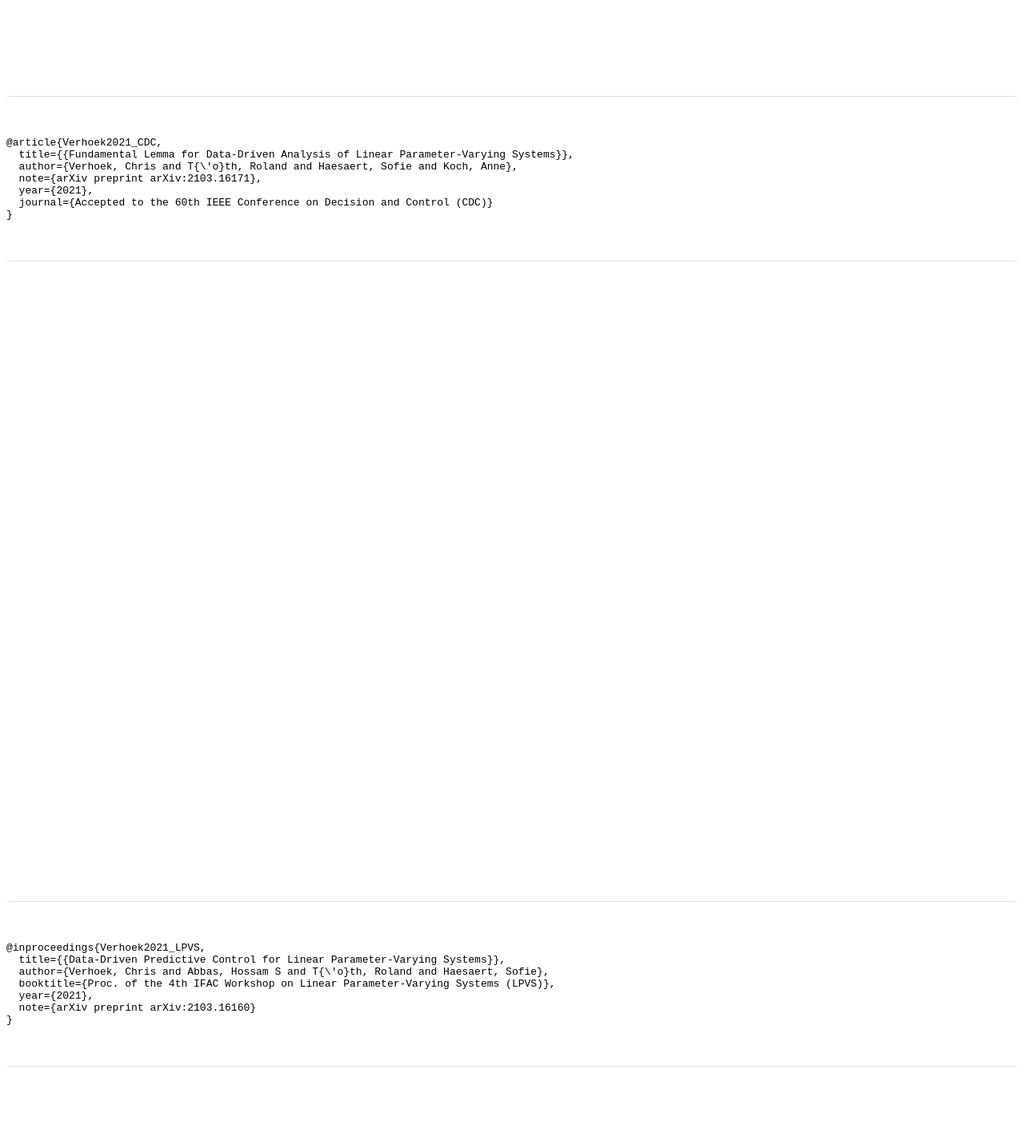
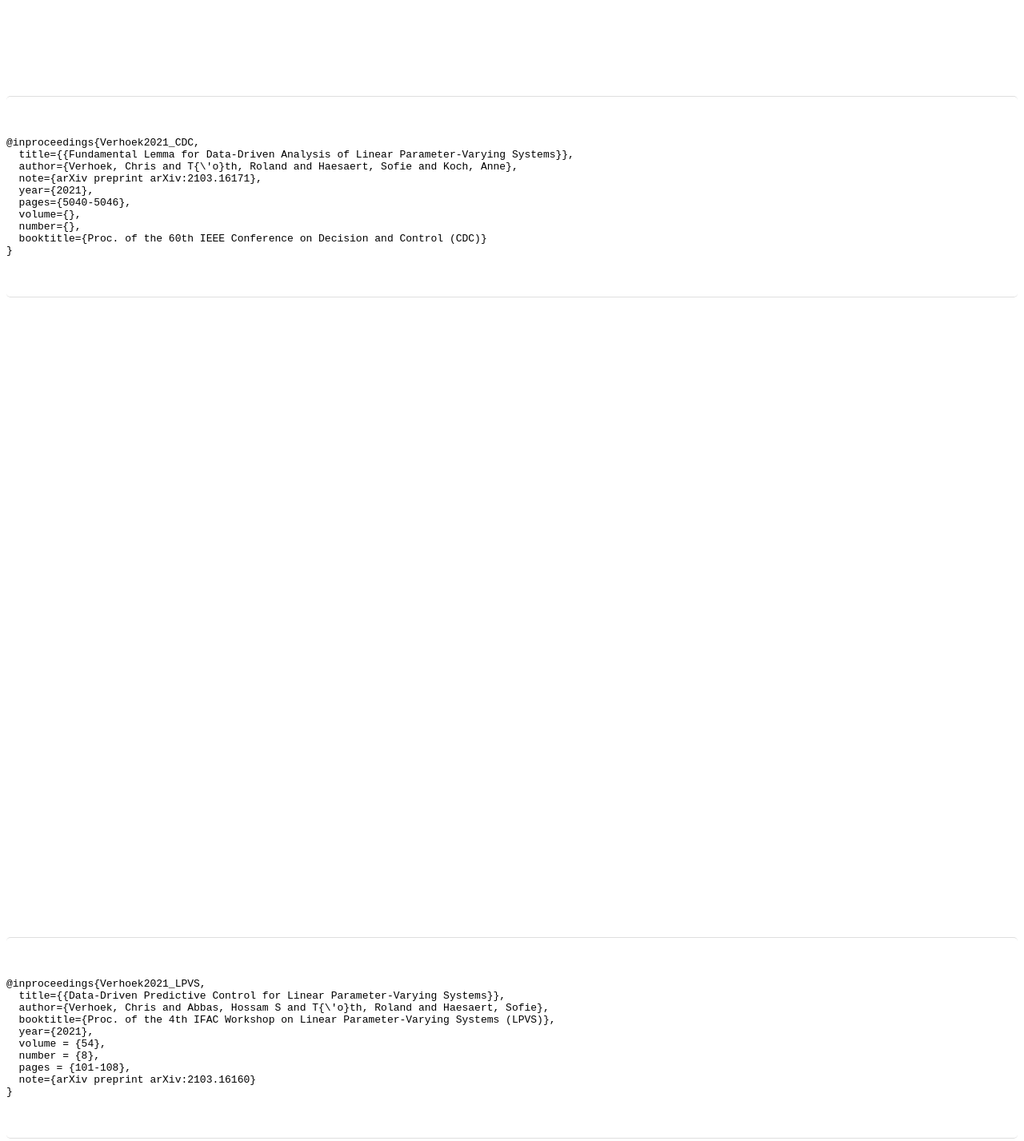
Before and after one commit to seaveredge/research, a plain HTML site: page content/references.html in a window 1280 px wide. Shown: the part 900-2327 px from the top of the page at 80% size. Drawn offline with Linux system fonts and the light colour scheme.

Commit message:
minor updates

```diff
--- a/content/references.html
+++ b/content/references.html
@@ -30,12 +30,15 @@
 </pre>
 
 <pre id=cdc2021>
-@article{Verhoek2021_CDC,
+@inproceedings{Verhoek2021_CDC,
   title={{Fundamental Lemma for Data-Driven Analysis of Linear Parameter-Varying Systems}},
   author={Verhoek, Chris and T{\'o}th, Roland and Haesaert, Sofie and Koch, Anne},
   note={arXiv preprint arXiv:2103.16171},
   year={2021},
-  journal={Accepted to the 60th IEEE Conference on Decision and Control (CDC)}
+  pages={5040-5046},
+  volume={},
+  number={},
+  booktitle={Proc. of the 60th IEEE Conference on Decision and Control (CDC)}
 }
 </pre>
 
@@ -45,6 +48,9 @@
   author={Verhoek, Chris and Abbas, Hossam S and T{\'o}th, Roland and Haesaert, Sofie},
   booktitle={Proc. of the 4th IFAC Workshop on Linear Parameter-Varying Systems (LPVS)},
   year={2021},
+  volume = {54},
+  number = {8},
+  pages = {101-108},
   note={arXiv preprint arXiv:2103.16160}
 }
 </pre>
```
Also changed, not shown: index.html (+2 -2 lines).
